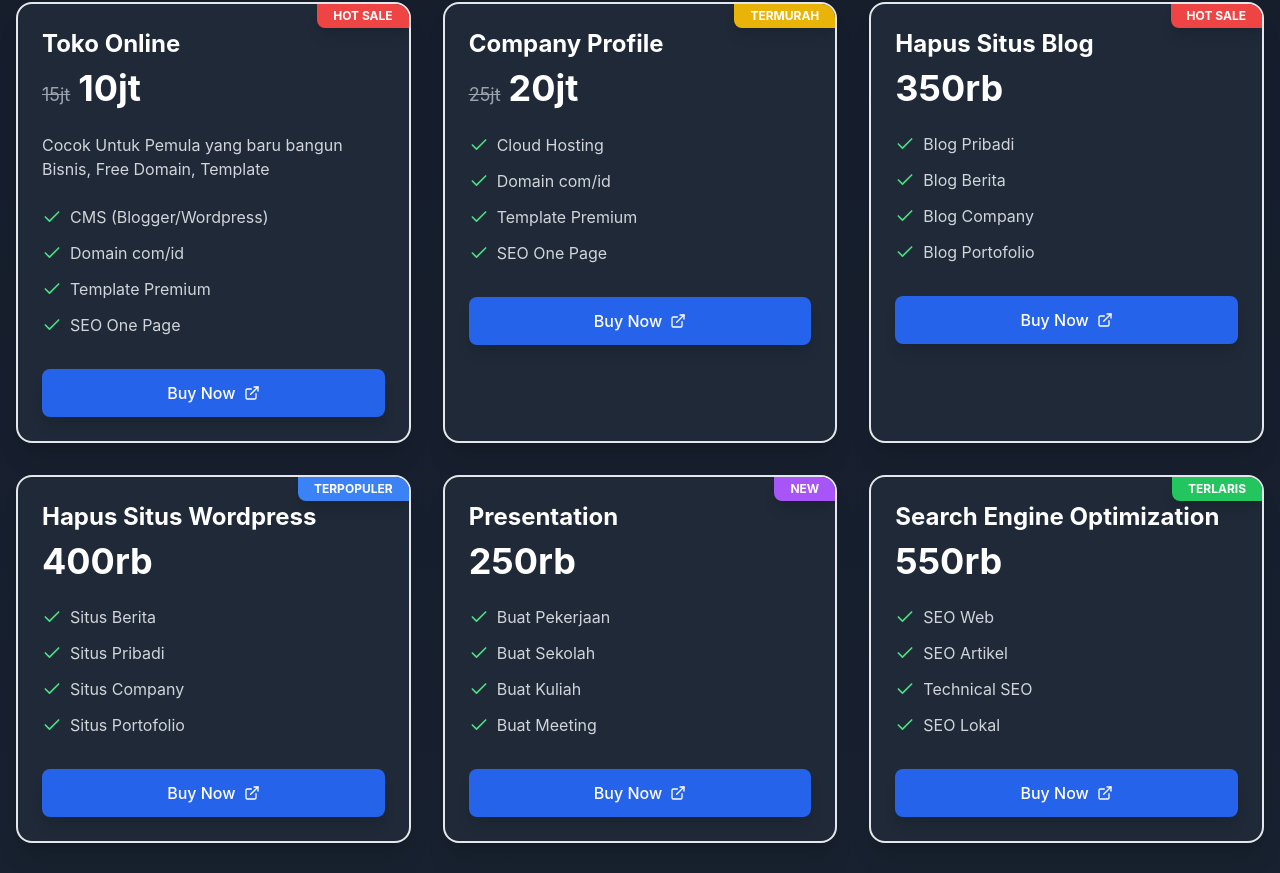
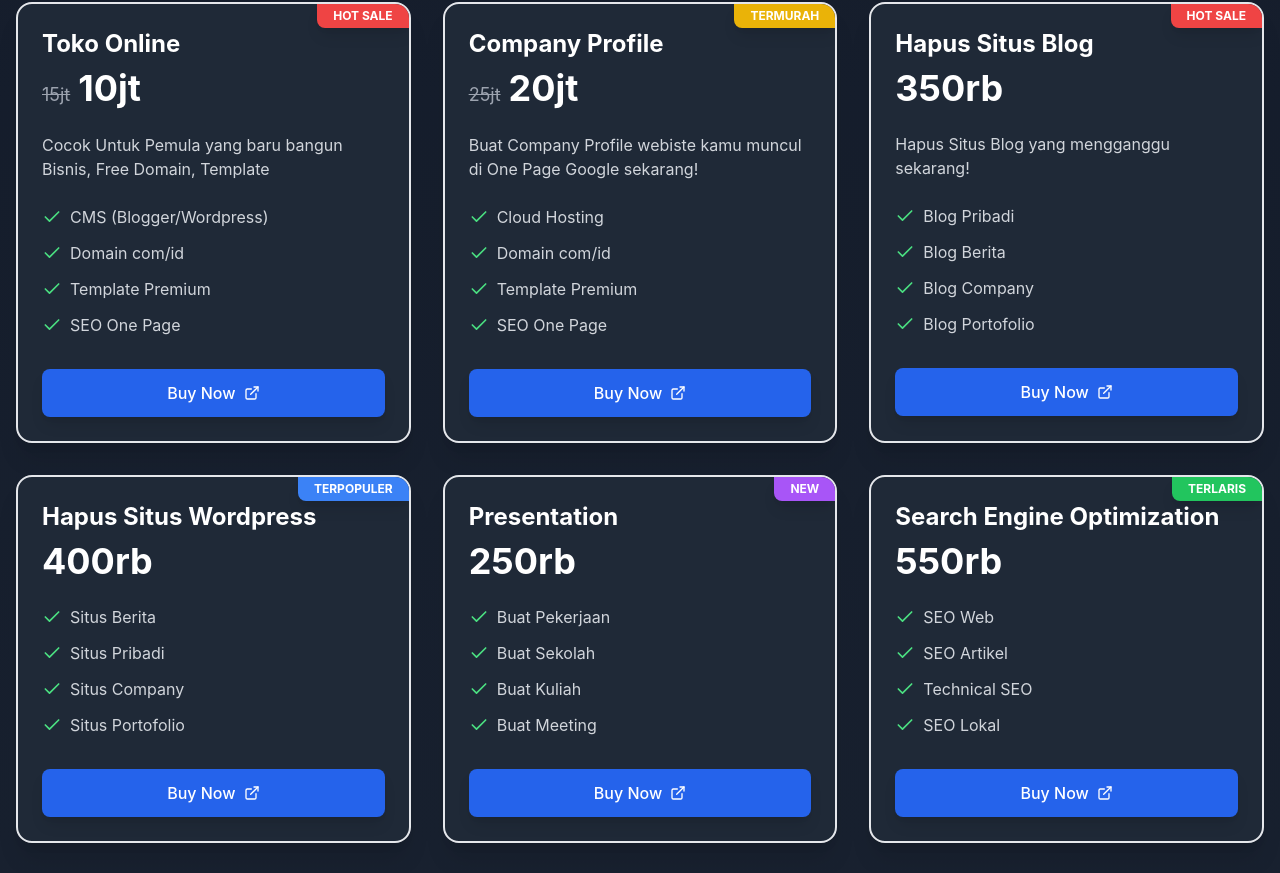
Before and after one commit to sibershopstore/pricing, a React (Vite) app: page / in a window 1280 px wide. Shown: the part 1691-2564 px from the top of the page. Built offline with nearby package versions, Linux system fonts and the light colour scheme.

Commit message:
Update pricingData.ts

```diff
--- a/src/data/pricingData.ts
+++ b/src/data/pricingData.ts
@@ -101,7 +101,7 @@ export const pricingPlans: PricingPlan[] = [
     title: 'Company Profile',
     price: '20jt',
     originalPrice: '25jt',
-    description: '',
+    description: 'Buat Company Profile webiste kamu muncul di One Page Google sekarang!',
     features: ['Cloud Hosting', 'Domain com/id', 'Template Premium', 'SEO One Page'],
     badge: 'TERMURAH',
     category: 'web'
@@ -110,7 +110,7 @@ export const pricingPlans: PricingPlan[] = [
     id: 'hapus-situs-blog',
     title: 'Hapus Situs Blog',
     price: '350rb',
-    description: '',
+    description: 'Hapus Situs Blog yang mengganggu sekarang!',
     features: ['Blog Pribadi', 'Blog Berita', 'Blog Company', 'Blog Portofolio'],
     badge: 'HOT SALE',
     category: 'web'
```
